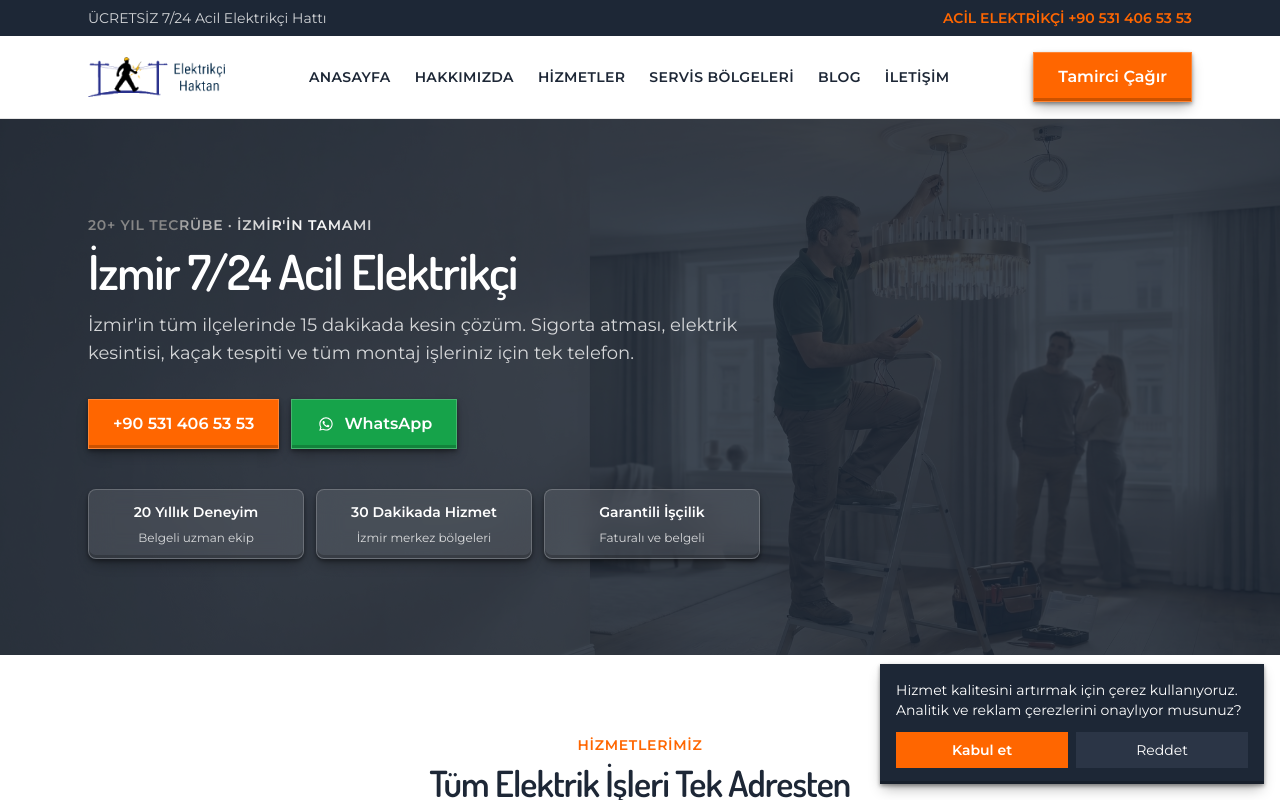
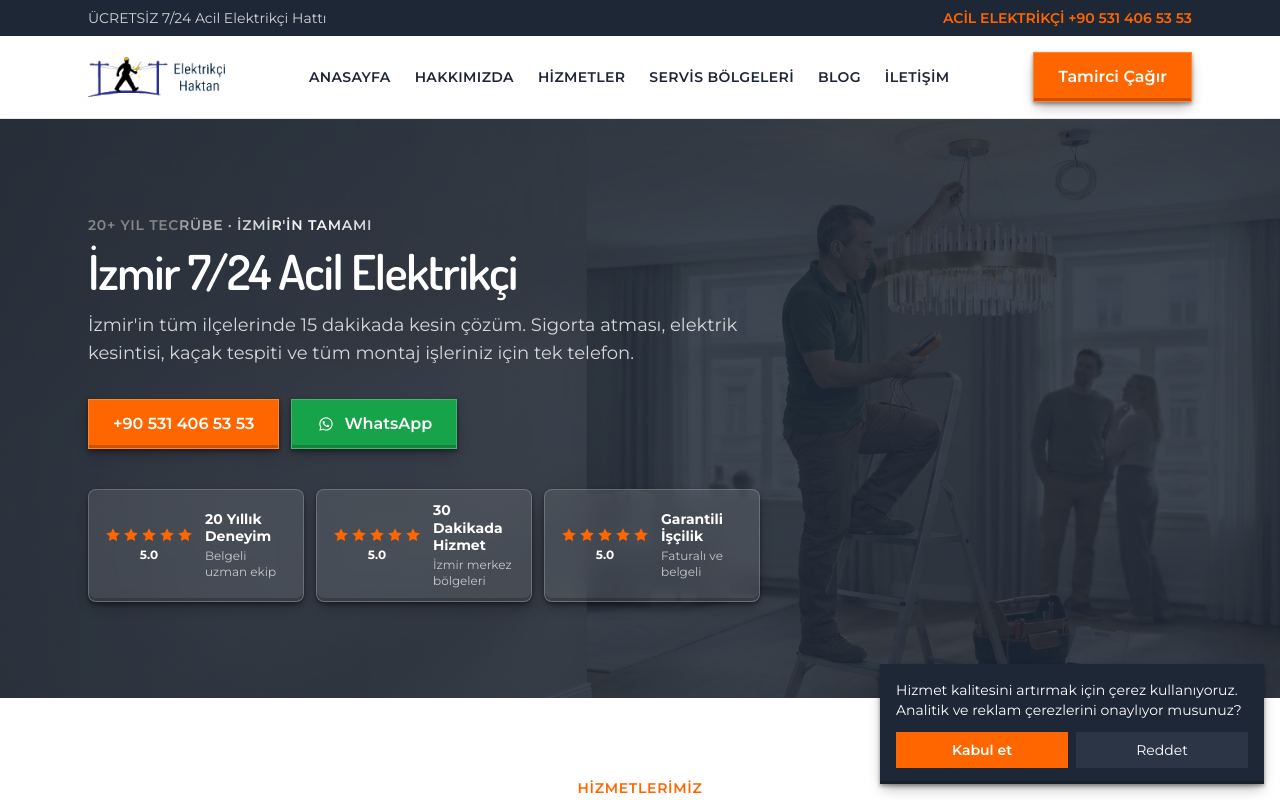
Before and after one commit to MaKiNiST19/elektrikcihaktan, a Next.js app: page / in a window 1280 px wide. Shown: the top 800 px of the page. Built offline with nearby package versions, Linux system fonts and the light colour scheme.

Commit message:
badgeler tamam

```diff
--- a/app/page.tsx
+++ b/app/page.tsx
@@ -179,9 +179,9 @@ export default function Home() {
               </a>
             </div>
             <div className="grid sm:grid-cols-3 gap-3">
-              <RatingBadge title="20 Yıllık Deneyim" subtitle="Belgeli uzman ekip" />
-              <RatingBadge title="30 Dakikada Hizmet" subtitle="İzmir merkez bölgeleri" />
-              <RatingBadge title="Garantili İşçilik" subtitle="Faturalı ve belgeli" />
+              <RatingBadge rating={5} title="20 Yıllık Deneyim" subtitle="Belgeli uzman ekip" />
+              <RatingBadge rating={5} title="30 Dakikada Hizmet" subtitle="İzmir merkez bölgeleri" />
+              <RatingBadge rating={5} title="Garantili İşçilik" subtitle="Faturalı ve belgeli" />
             </div>
           </div>
         </div>
--- a/components/foundations/rating-badge.tsx
+++ b/components/foundations/rating-badge.tsx
@@ -1,25 +1,34 @@
 export function RatingBadge({
-  rating,
+  rating = 5,
   title,
-  subtitle
+  subtitle,
 }: {
-  rating?: number
-  title: string
-  subtitle: string
+  rating?: number;
+  title: string;
+  subtitle: string;
 }) {
   return (
-    <div className="shadow-3d flex flex-col items-center gap-2 bg-white/10 backdrop-blur-md border border-white/20 rounded-lg px-4 py-3 text-white">
-      {rating && (
-        <div className="flex gap-1">
+    <div className="shadow-3d flex items-center gap-3 bg-white/10 backdrop-blur-md border border-white/20 rounded-lg px-4 py-3 text-white">
+      <div className="flex flex-col items-center flex-shrink-0">
+        <div className="flex gap-0.5">
           {[...Array(5)].map((_, i) => (
-            <span key={i} className={i < rating ? "text-accent" : "text-white/30"}>
-              ★
-            </span>
+            <svg
+              key={i}
+              viewBox="0 0 20 20"
+              className={`w-4 h-4 ${i < rating ? "text-accent" : "text-white/30"}`}
+              fill="currentColor"
+              aria-hidden="true"
+            >
+              <path d="M10 1.5l2.6 5.3 5.9.9-4.3 4.1 1 5.8L10 14.9 4.8 17.6l1-5.8L1.5 7.7l5.9-.9L10 1.5z" />
+            </svg>
           ))}
         </div>
-      )}
-      <p className="font-semibold text-center text-sm">{title}</p>
-      <p className="text-xs text-white/80 text-center">{subtitle}</p>
+        <span className="text-xs font-bold mt-1">{rating}.0</span>
+      </div>
+      <div className="flex flex-col min-w-0">
+        <p className="font-bold text-sm leading-tight">{title}</p>
+        <p className="text-xs text-white/70 mt-0.5">{subtitle}</p>
+      </div>
     </div>
   );
 }
```
